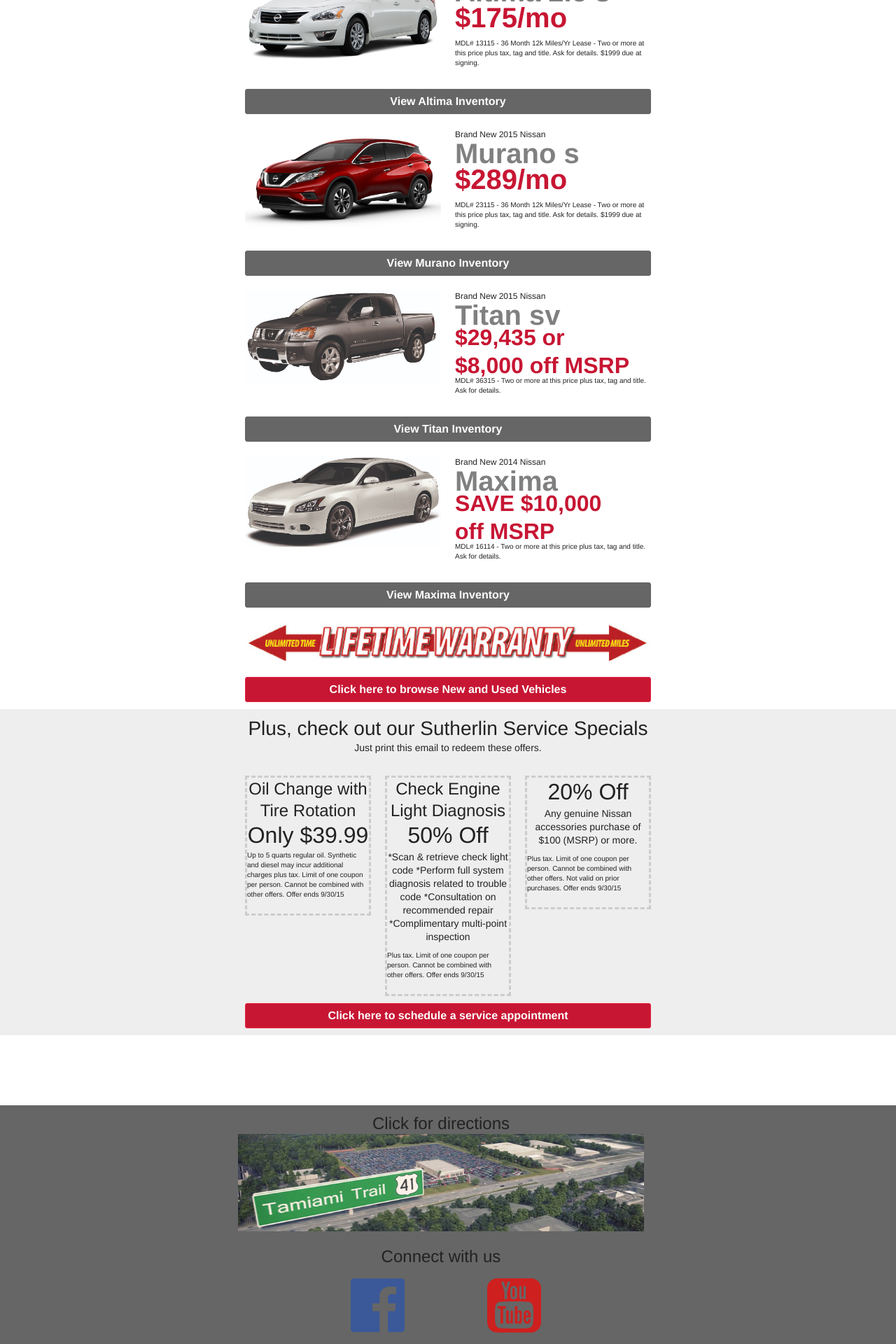
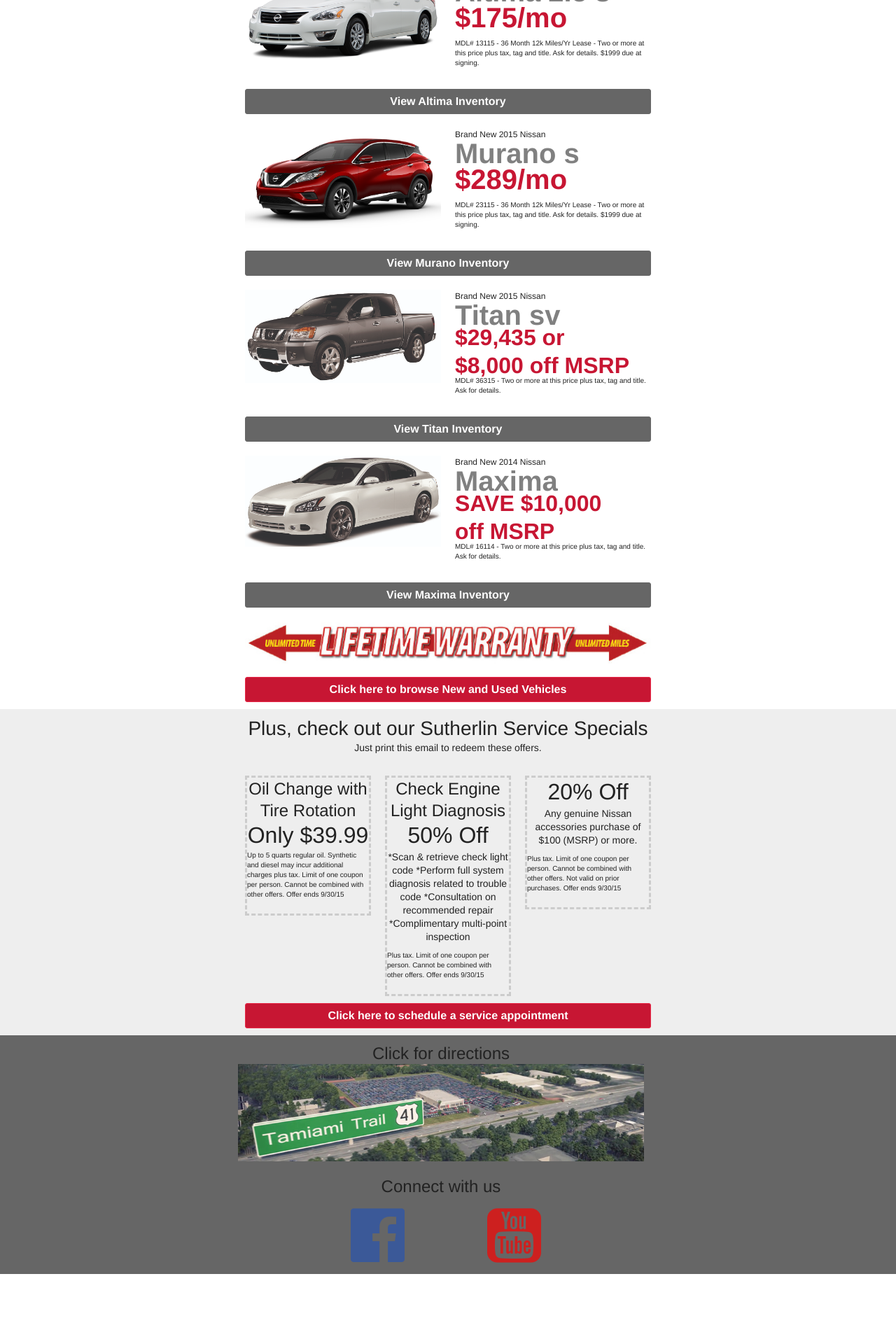
Before and after one commit to onlyaction/onlyaction.github.io, a Jekyll site: the page built from _posts/2015-09-21-SNFM-0313.markdown, in a window 1280 px wide. Shown: the part 1587-3507 px from the top of the page at 70% size. Built offline with Jekyll 4.4.1, drawn with Linux system fonts in a browser that asks for light colours; after the commit the page ends 3407 px from its top, so only the background shows below that.

Commit message:
removed footer margin-top

```diff
--- a/_includes/SNFM-head.html
+++ b/_includes/SNFM-head.html
@@ -41,7 +41,7 @@
             }
 
             .footer {
-                margin-top: 100px;
+                margin-top: 0px;
                 min-height: 180px;
                  }
 
```
